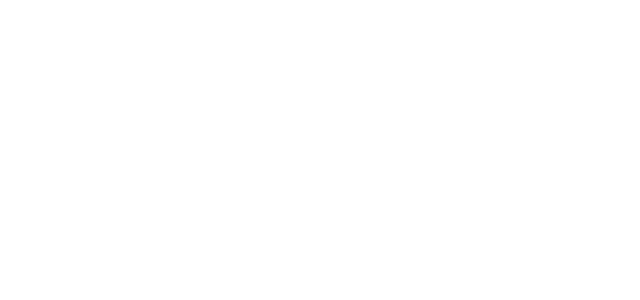
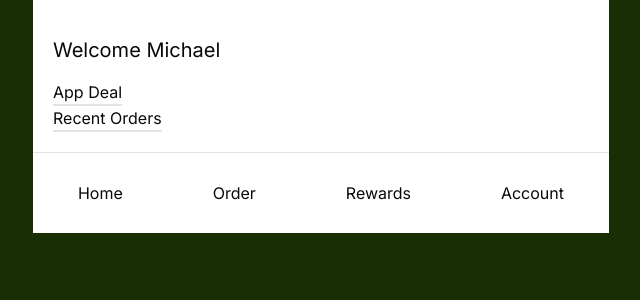
Before and after one commit to michaeleii/freshslice-pizza-app-redesign, a Next.js app: page / in a window 1280 px wide. Shown: the top 300 px of the page, without its empty margins (319-959 px from the left). Built offline with nearby package versions, Linux system fonts and the light colour scheme.

Commit message:
Add navbar and mainwrapper

```diff
--- a/src/app/layout.tsx
+++ b/src/app/layout.tsx
@@ -1,6 +1,8 @@
 import type { Metadata } from "next";
 import { Inter } from "next/font/google";
 import "./globals.css";
+import { cn } from "@/lib/utils";
+import NavBar from "@/components/navbar";
 
 const inter = Inter({ subsets: ["latin"] });
 
@@ -15,7 +17,15 @@ export default function RootLayout({
 }>) {
   return (
     <html lang="en">
-      <body className={inter.className}>{children}</body>
+      <body
+        className={cn(
+          inter.className,
+          "antialiased relative h-dvh bg-lime-950"
+        )}
+      >
+        {children}
+        <NavBar />
+      </body>
     </html>
   );
 }
--- a/src/app/page.tsx
+++ b/src/app/page.tsx
@@ -1,3 +1,13 @@
+import MainWrapper from "@/components/main-wrapper";
+import Link from "next/link";
+
 export default function Home() {
-  return <div></div>;
+  return (
+    <MainWrapper>
+      <h1 className="text-xl my-4">Welcome Michael</h1>
+      <h2 className="border-b-2 w-fit">App Deal</h2>
+      <div></div>
+      <h2 className="border-b-2 w-fit">Recent Orders</h2>
+    </MainWrapper>
+  );
 }
--- /dev/null
+++ b/src/components/main-wrapper.tsx
@@ -0,0 +1,7 @@
+export default function MainWrapper({
+  children,
+}: {
+  children: React.ReactNode;
+}) {
+  return <main className="max-w-xl mx-auto p-5 bg-white">{children}</main>;
+}
--- /dev/null
+++ b/src/components/navbar.tsx
@@ -0,0 +1,22 @@
+import Link from "next/link";
+
+export default function NavBar() {
+  return (
+    <nav className="max-w-xl mx-auto bg-white border-t">
+      <ul className="flex justify-around items-center h-20">
+        <li>
+          <Link href="/">Home</Link>
+        </li>
+        <li>
+          <Link href="/order">Order</Link>
+        </li>
+        <li>
+          <Link href="/rewards">Rewards</Link>
+        </li>
+        <li>
+          <Link href="/account">Account</Link>
+        </li>
+      </ul>
+    </nav>
+  );
+}
```
